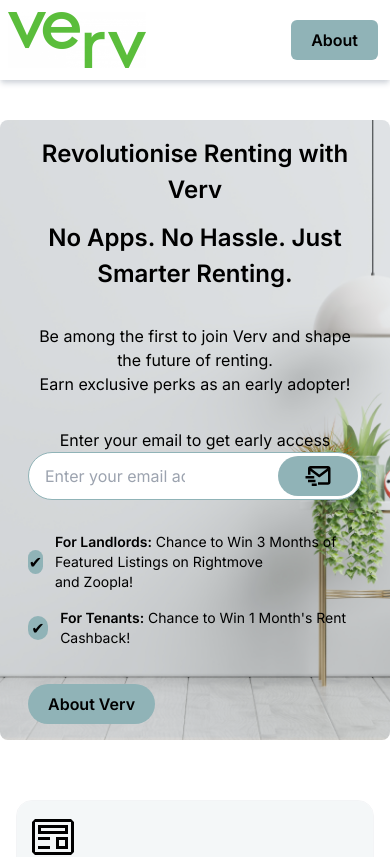
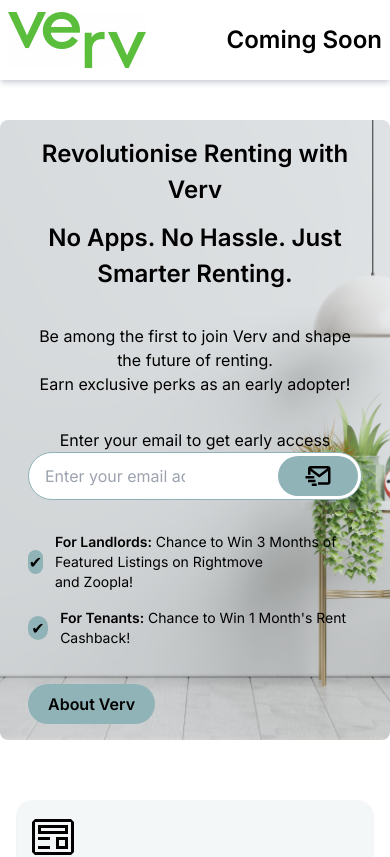
Before and after one commit to Aminul667/verv-cs-page, a React (Vite) app: page / in a window 390 px wide. Shown: the top 857 px of the page. Built offline with nearby package versions, Linux system fonts and the light colour scheme.

Commit message:
added responsive to the navbar

```diff
--- a/src/components/Home/Hero.jsx
+++ b/src/components/Home/Hero.jsx
@@ -1,3 +1,4 @@
+import { Link } from "react-router-dom";
 import heroImage from "../../assets/images/hero.png";
 import { BiMailSend } from "react-icons/bi";
 
@@ -66,7 +67,7 @@
           </p>
         </div>
         <button className="bg-[#90B3B7] h-10 rounded-3xl px-5 py-4 flex items-center mr-1 font-semibold hover:bg-gray-500 mt-9">
-          About Verv
+          <Link to="/about">About Verv</Link>
         </button>
       </div>
     </div>
--- a/src/components/Navbar/Navbar.jsx
+++ b/src/components/Navbar/Navbar.jsx
@@ -4,7 +4,7 @@
 const Navbar = () => {
   return (
     <>
-      <div className="navbar w-[1200px] m-auto">
+      <div className="navbar lg:w-[1200px] m-auto">
         <div className="navbar-start">
           <Link to="/">
             <img src={logo} alt="logo" />
@@ -17,10 +17,13 @@
         <div className="navbar-end">
           <Link
             to="/about"
-            className="bg-[#90B3B7] h-10 rounded-md px-5 py-4 flex items-center mr-1 font-semibold hover:bg-gray-500 cursor-pointer"
+            className="bg-[#90B3B7] h-10 rounded-md px-5 py-4 lg:flex items-center mr-1 font-semibold hover:bg-gray-500 cursor-pointer hidden"
           >
             About
           </Link>
+          <h2 className="text-2xl lg:text-3xl font-semibold lg:hidden">
+            Coming Soon
+          </h2>
         </div>
       </div>
     </>
```
